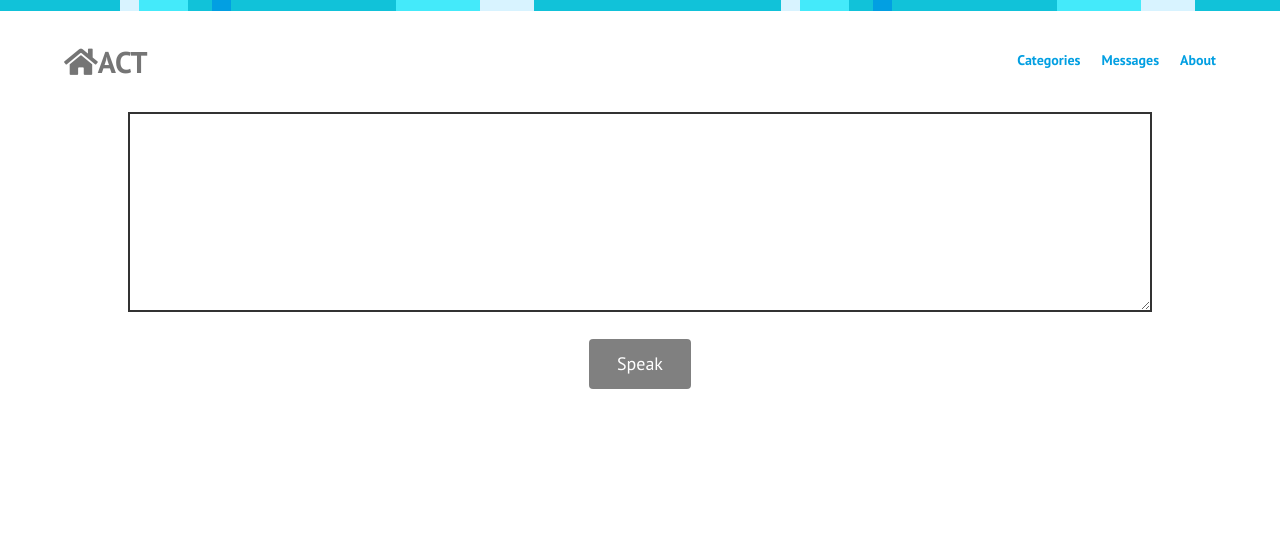
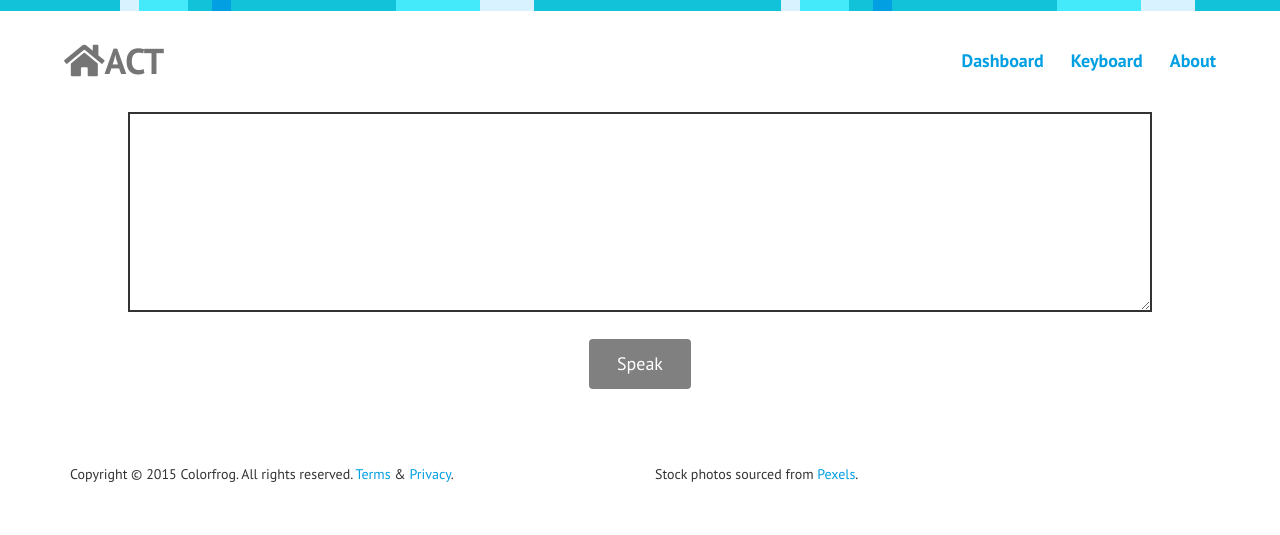
Before and after one commit to nforesti/elderleap, a website: page static_files/message.html in a window 1280 px wide. Drawn offline with nearby package versions, Linux system fonts and the light colour scheme.

Commit message:
added footer and changed links at top of page

```diff
--- a/static_files/message.html
+++ b/static_files/message.html
@@ -53,14 +53,14 @@ Use the corresponding body tag for your chosen theme
         <div style="width: 100%; padding-left: 0px; padding-right: 0px;" class="container">
             <header id="navbar" class="nav" role="navigation">
 
-                <h2 onclick="window.location.replace('/')" id="homeBtn"><i class="flex-item fa fa-home"></i>ACT</h2>
+                <h1 onclick="window.location.replace('/')" id="homeBtn"><i class="flex-item fa fa-home"></i>ACT</h1>
                 <div id="navitem">
-                    <h5 style="margin-left: auto; margin-right: 0px;" class="flex-item"><a
-                            href="browse.html">Categories</a>
-                    </h5>
-                    <h5 style="margin-left: 1.5em; margin-right: 0px;" class="flex-item "><a
-                            href="message.html">Messages</a></h5>
-                    <h5 style="margin-left: 1.5em; margin-right: 0px;" class="flex-item "><a href="about.html">About</a></h5>
+                    <h4 style="margin-left: auto; margin-right: 0px;" class="flex-item"><a
+                            href="browse.html">Dashboard</a>
+                    </h4>
+                    <h4 style="margin-left: 1.5em; margin-right: 0px;" class="flex-item "><a
+                            href="message.html">Keyboard</a></h4>
+                    <h4 style="margin-left: 1.5em; margin-right: 0px;" class="flex-item "><a href="about.html">About</a></h4>
                 </div>
             </header>
         </div>
@@ -72,6 +72,22 @@ Use the corresponding body tag for your chosen theme
             class="btn btn-large">Speak</button>
     </div>
 
+    <footer>
+            <div class="container">
+                <div class="row">
+                    <div class="col-sm-6">
+                        <p>Copyright &copy; 2015 Colorfrog. All rights reserved.
+                            <a href="">Terms</a> &amp;
+                            <a href="">Privacy</a>.</p>
+                    </div>
+                    <div class="col-sm-6">
+                        <p> Stock photos sourced from
+                            <a href="http://pexels.com">Pexels</a>.</p>
+                    </div>
+                </div>
+            </div>
+            <!--//end container -->
+        </footer>
 
 </body>
 
```
